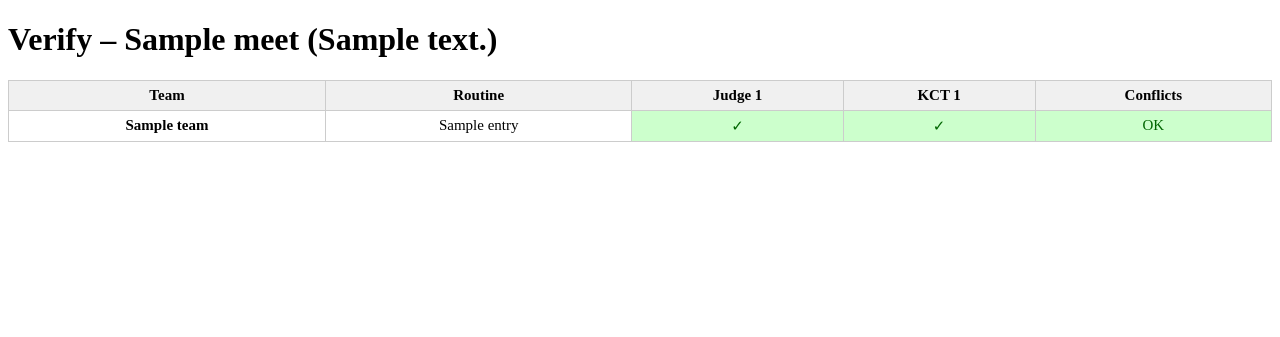
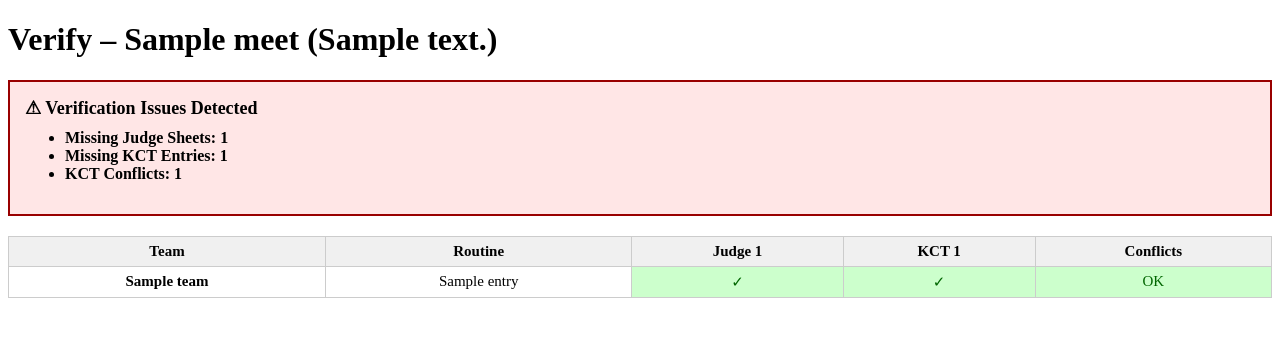
Before and after one commit to mlsmoorman/mshsl-dance-tabulation, a Django app: template tabulation/templates/tabulation/tabulator_verify.html in a window 1280 px wide. Shown: the top 337 px of the page. Run offline with Django 5.2, Linux system fonts and the light colour scheme; the template is opened without the code that fills it: most values are stand-ins (such as "Sample title", 1, 10 or a date in 2020).

Commit message:
adds summary table to top of tabulator verification page

```diff
--- a/tabulation/templates/tabulation/tabulator_verify.html
+++ b/tabulation/templates/tabulation/tabulator_verify.html
@@ -3,6 +3,22 @@
 
 {% block content %}
 <h1>Verify – {{ meet.name }} ({{ division }})</h1>
+
+{% if all_clear %}
+<div style="background:#ccffcc; padding:15px; border:2px solid #060; margin-bottom:20px; font-size:18px; font-weight:bold; text-align:center;">
+    ✔ All Clear — All judges and KCTs have submitted their sheets
+</div>
+{% else %}
+<div style="background:#ffe6e6; padding:15px; border:2px solid #900; margin-bottom:20px; font-size:18px; font-weight:bold;">
+    <div>⚠ Verification Issues Detected</div>
+    <ul style="margin-top:10px; font-size:16px;">
+        <li>Missing Judge Sheets: <strong>{{ total_missing_judges }}</strong></li>
+        <li>Missing KCT Entries: <strong>{{ total_missing_kcts }}</strong></li>
+        <li>KCT Conflicts: <strong>{{ total_conflicts }}</strong></li>
+    </ul>
+</div>
+{% endif %}
+
 
 <style>
     table.verify-table {
```
Also changed, not shown: tabulation/views/verify.py (+11 -0 lines).
